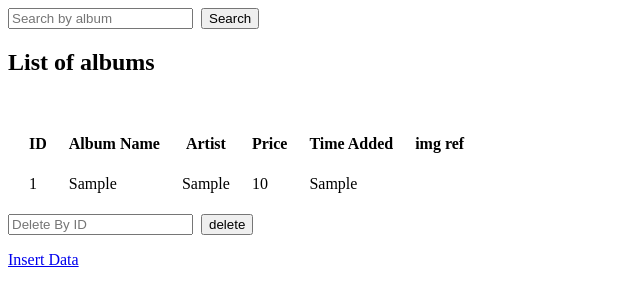
After one commit to zihadbappy/VinylTown, a PHP site: page /adminDashboard.php in a window 1280 px wide. The commit adds this page. Shown: the top 306 px of the page, without its empty margins (0-640 px from the left). Run offline with PHP 8.4, Linux system fonts and the light colour scheme; tables that the repository leaves empty or names only in its code hold one stand-in row (values such as "Sample post").

Commit message:
admin, admin dash, crud, retrieval

```diff
--- /dev/null
+++ b/Frontend/adminDashboard.php
@@ -0,0 +1,80 @@
+<?php
+$localhost = "localhost";
+$username = "root";
+$password = "";
+$dbname = "Vinyl";
+$con = new mysqli($localhost, $username, $password, $dbname);
+if( $con->connect_error){
+    die('Error: ' . $con->connect_error);
+}
+$sql = "SELECT * FROM albums";
+if( isset($_GET['search']) ){
+    $album = mysqli_real_escape_string($con, htmlspecialchars($_GET['album']));
+
+    if($album=='')
+    $sql = "SELECT * FROM albums";
+    else
+    $sql = "SELECT * FROM albums WHERE album ='$album'";
+}
+if (isset($_GET['delete']))
+{
+
+$id = $_GET['id'];
+$deleteQuery = "DELETE FROM albums WHERE id = $id";
+
+if ($delete= mysqli_query($con, $deleteQuery))
+{
+echo "data deleted";
+}
+else
+{
+echo "ERROR: ";
+}
+}
+
+$result = $con->query($sql);
+?>
+
+<html>
+<head>
+<title>Vinyl ADMIN</title>
+<form action="" method="GET">
+<input type="text" placeholder="Search by album" name="album">&nbsp;
+<!-- <button name="search">search</button> -->
+<input type="submit" value="Search" name="search">
+</form>
+<h2>List of albums</h2>
+<table border=0 cellspacing=20>
+    <tr>
+        <th>ID</th>
+        <th>Album Name</th>
+        <th>Artist</th>
+        <th>Price</th>
+        <th>Time Added</th>
+        <th>img ref</th>
+    </tr>
+    <?php
+while($row = $result->fetch_assoc()){
+
+    ?>
+    <tr>
+        <br>
+        <td><?php echo $row['id']; ?></td>
+        <td><?php echo $row['album']; ?></td>
+        <td><?php echo $row['artist']; ?></td>
+        <td><?php echo $row['price']; ?></td>
+        <td><?php echo $row['added']; ?></td>
+    </tr>
+    <?php
+}
+?>
+</table>
+<form action="" method="GET">
+    <input type="number" placeholder="Delete By ID" name="id">&nbsp;
+    <!-- <button name="delete">delete</button> -->
+    <input type="submit" value="delete" name="delete">
+</form>
+
+<a href="adminInsert.php">Insert Data</a>
+</body>
+</html>
--- a/Frontend/signup.html
+++ b/Frontend/signup.html
@@ -165,7 +165,7 @@
 
             if (!(/^([a-zA-Z\d\.-]+)@([a-zA-Z\d-]+)\.([a-zA-Z]{2,8})$/.test(email)))
             {
-                alert('Please enter a valid email')
+                alert('Please enter a valid email ', username)
                 return false
                 console.log(username);
             }
```
Also changed, not shown: Frontend/adminInsert.php (added, +45 -0 lines), Frontend/index.php (renamed from Frontend/index.html, +39 -1 lines), Frontend/login.php (+27 -6 lines), Frontend/Bon Iver.jpg (added), Frontend/Bon_Iver.jpg (added), Frontend/donda.jpg (added), Frontend/hozier.jpg (added), Frontend/stay1.jpg (added).
